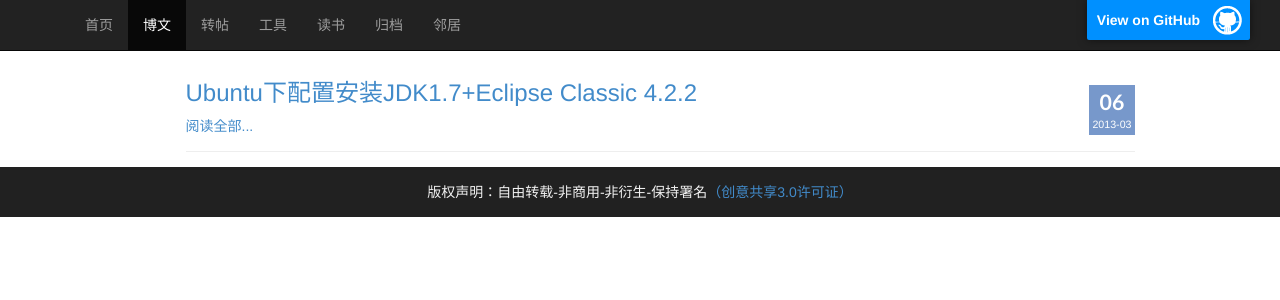
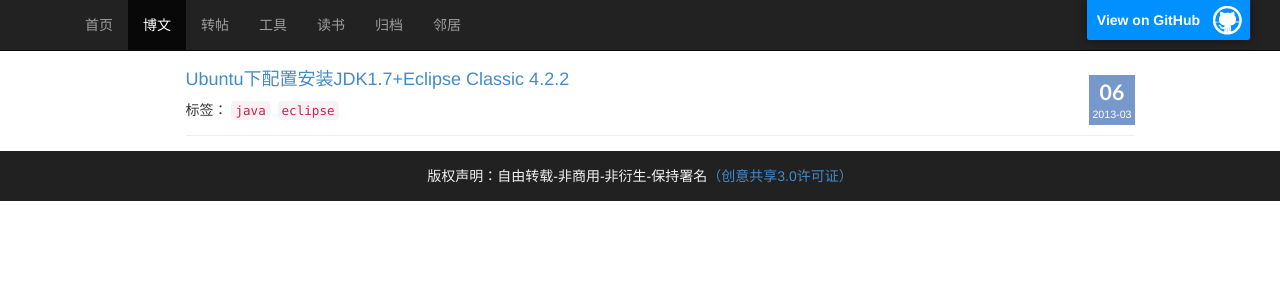
Before and after one commit to sheleng/sheleng.github.io, a Jekyll site: the page built from pages/blogs.html, in a window 1280 px wide. Shown: the top 300 px of the page. Built offline with Jekyll 4.4.1, drawn with Linux system fonts in a browser that asks for light colours.

Commit message:
修改首页布局

```diff
--- a/index.html
+++ b/index.html
@@ -9,10 +9,10 @@
         <div class="row-fluid">
           <div class="span4 index-left">
             <div class="content-title">
-              <span class="title"><h4>最新文章速递</h4></span>
+              <span class="title"><h4>最新文章</h4></span>
               <span class="gray-3">专注，热爱，分享IT那一些事儿</span>
-              </br></br>
             </div>
+            </br></br>
             <div>
               <ul>
   			    {% for post in site.posts %}
--- a/pages/blogs.html
+++ b/pages/blogs.html
@@ -8,10 +8,19 @@
   {% for post in site.posts %}
 	{% if post.category == 'blogs' %}
       	<li class="post_list">
-      	  <h3><a href="{{ post.url }}">{{ post.title }}</a></h3>
+      	  <h4><a href="{{ post.url }}">{{ post.title }}</a></h4>
       	  <div>
           	<p>{{ post.description }}</p>
-          	<p><a href="{{ post.url }}">阅读全部...</a></p>
+          	<p>
+              标签：
+              {% for tag in post.tags %}
+                {% if forloop.first %}
+                  <code>{{ tag }}</code>
+                {% else %}
+                  &nbsp;<code>{{ tag }}</code>
+                {% endif %}
+              {% endfor %}
+            </p>
           </div>
       	  <span class="post_date">
           	<em>{{ post.date | date: "%d"}}</em>
```
Also changed, not shown: pages/repost.html (+11 -2 lines).
